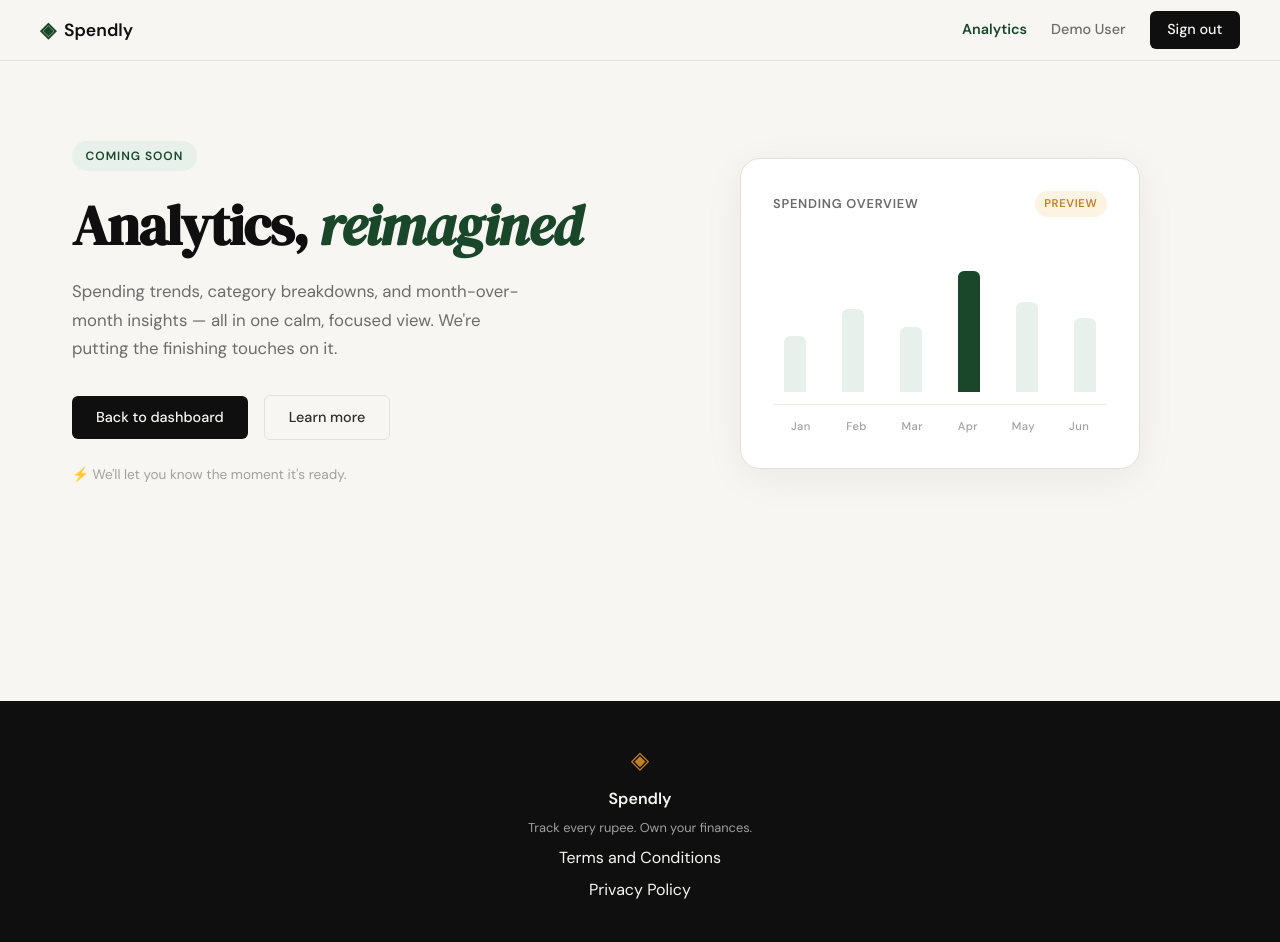
After one commit to shivanisrivastava1709-glitch/expense_tracking, a Flask app: page /analytics in a window 1280 px wide. The commit adds this page. Run offline with Flask 3, Linux system fonts and the light colour scheme; a user stored in the database is signed in.

Commit message:
coming soon page

```diff
--- a/app.py
+++ b/app.py
@@ -226,6 +226,13 @@ def profile():
     )
 
 
+@app.route("/analytics")
+def analytics():
+    if not session.get("user_id"):
+        return redirect(url_for("login"))
+    return render_template("analytics.html")
+
+
 @app.route("/expenses/add")
 def add_expense():
     return "Add expense — coming in Step 7"
--- /dev/null
+++ b/static/css/analytics.css
@@ -0,0 +1,151 @@
+/* ------------------------------------------------------------------ */
+/* Analytics — Coming Soon page                                        */
+/* ------------------------------------------------------------------ */
+
+.analytics-coming {
+    max-width: var(--max-width);
+    margin: 0 auto;
+    padding: 5rem 2rem;
+}
+
+.coming-inner {
+    display: grid;
+    grid-template-columns: 1fr 1fr;
+    gap: 4rem;
+    align-items: center;
+}
+
+/* Copy column ----------------------------------------------------- */
+
+.coming-title {
+    font-family: var(--font-display);
+    font-size: clamp(2.25rem, 4.5vw, 3.5rem);
+    line-height: 1.1;
+    letter-spacing: -0.02em;
+    color: var(--ink);
+    margin-bottom: 1.25rem;
+}
+
+.coming-title em {
+    font-style: italic;
+    color: var(--accent);
+}
+
+.coming-subtitle {
+    font-size: 1.05rem;
+    color: var(--ink-muted);
+    line-height: 1.7;
+    max-width: 460px;
+    margin-bottom: 2rem;
+}
+
+.coming-actions {
+    display: flex;
+    gap: 1rem;
+    align-items: center;
+    margin-bottom: 1.5rem;
+}
+
+.coming-note {
+    font-size: 0.85rem;
+    color: var(--ink-faint);
+}
+
+/* Preview card visual --------------------------------------------- */
+
+.coming-visual {
+    display: flex;
+    justify-content: center;
+}
+
+.preview-card {
+    background: var(--paper-card);
+    border: 1px solid var(--border);
+    border-radius: var(--radius-lg);
+    padding: 2rem;
+    width: 100%;
+    max-width: 400px;
+    box-shadow: 0 8px 40px rgba(0, 0, 0, 0.06);
+}
+
+.preview-header {
+    display: flex;
+    justify-content: space-between;
+    align-items: center;
+    margin-bottom: 1.75rem;
+}
+
+.preview-label {
+    font-size: 0.8rem;
+    font-weight: 600;
+    color: var(--ink-muted);
+    text-transform: uppercase;
+    letter-spacing: 0.06em;
+}
+
+.preview-pill {
+    background: var(--accent-2-light);
+    color: var(--accent-2);
+    font-size: 0.7rem;
+    font-weight: 600;
+    text-transform: uppercase;
+    letter-spacing: 0.06em;
+    padding: 0.25rem 0.6rem;
+    border-radius: 999px;
+}
+
+.preview-chart {
+    display: flex;
+    align-items: flex-end;
+    gap: 0.85rem;
+    height: 160px;
+    padding-bottom: 0.75rem;
+    border-bottom: 1px solid var(--border-soft);
+}
+
+.bar-col {
+    flex: 1;
+    display: flex;
+    align-items: flex-end;
+    justify-content: center;
+    height: 100%;
+}
+
+.bar {
+    display: block;
+    width: 100%;
+    max-width: 22px;
+    background: var(--accent-light);
+    border-radius: var(--radius-sm) var(--radius-sm) 0 0;
+}
+
+.bar.is-peak {
+    background: var(--accent);
+}
+
+.preview-legend {
+    display: flex;
+    margin-top: 0.85rem;
+    font-size: 0.7rem;
+    font-weight: 500;
+    color: var(--ink-faint);
+    letter-spacing: 0.04em;
+}
+
+.preview-legend span {
+    flex: 1;
+    text-align: center;
+}
+
+/* Responsive ------------------------------------------------------ */
+
+@media (max-width: 860px) {
+    .coming-inner {
+        grid-template-columns: 1fr;
+        gap: 3rem;
+    }
+
+    .coming-subtitle {
+        max-width: none;
+    }
+}
--- a/static/css/style.css
+++ b/static/css/style.css
@@ -102,6 +102,7 @@ a { color: inherit; text-decoration: none; }
 
 .nav-links a { color: var(--ink-muted); transition: color 0.2s; }
 .nav-links a:hover { color: var(--ink); }
+.nav-links a.active { color: var(--accent); font-weight: 600; }
 
 .nav-cta {
     background: var(--ink) !important;
--- /dev/null
+++ b/templates/analytics.html
@@ -0,0 +1,50 @@
+{% extends "base.html" %}
+
+{% block title %}Analytics — Spendly{% endblock %}
+
+{% block head %}
+    <link rel="stylesheet" href="{{ url_for('static', filename='css/analytics.css') }}">
+{% endblock %}
+
+{% block content %}
+<section class="analytics-coming">
+    <div class="coming-inner">
+        <div class="coming-copy">
+            <span class="hero-badge">Coming Soon</span>
+            <h1 class="coming-title">Analytics, <em>reimagined</em></h1>
+            <p class="coming-subtitle">
+                Spending trends, category breakdowns, and month-over-month insights —
+                all in one calm, focused view. We're putting the finishing touches on it.
+            </p>
+            <div class="coming-actions">
+                <a href="{{ url_for('profile') }}" class="btn-primary">Back to dashboard</a>
+                <a href="{{ url_for('landing') }}" class="btn-ghost">Learn more</a>
+            </div>
+            <p class="coming-note">⚡ We'll let you know the moment it's ready.</p>
+        </div>
+
+        <div class="coming-visual">
+            <div class="preview-card">
+                <div class="preview-header">
+                    <span class="preview-label">Spending Overview</span>
+                    <span class="preview-pill">Preview</span>
+                </div>
+
+                <div class="preview-chart">
+                    <div class="bar-col"><span class="bar" style="height: 38%;"></span></div>
+                    <div class="bar-col"><span class="bar" style="height: 56%;"></span></div>
+                    <div class="bar-col"><span class="bar" style="height: 44%;"></span></div>
+                    <div class="bar-col"><span class="bar is-peak" style="height: 82%;"></span></div>
+                    <div class="bar-col"><span class="bar" style="height: 61%;"></span></div>
+                    <div class="bar-col"><span class="bar" style="height: 50%;"></span></div>
+                </div>
+
+                <div class="preview-legend">
+                    <span>Jan</span><span>Feb</span><span>Mar</span>
+                    <span>Apr</span><span>May</span><span>Jun</span>
+                </div>
+            </div>
+        </div>
+    </div>
+</section>
+{% endblock %}
--- a/templates/base.html
+++ b/templates/base.html
@@ -20,6 +20,8 @@
             </a>
             <div class="nav-links">
                 {% if session.get("user_id") %}
+                    <a href="{{ url_for('analytics') }}"
+                       class="{% if request.endpoint == 'analytics' %}active{% endif %}">Analytics</a>
                     <a href="{{ url_for('profile') }}" class="nav-user">Demo User</a>
                     <a href="{{ url_for('logout') }}" class="nav-cta">Sign out</a>
                 {% else %}
```
